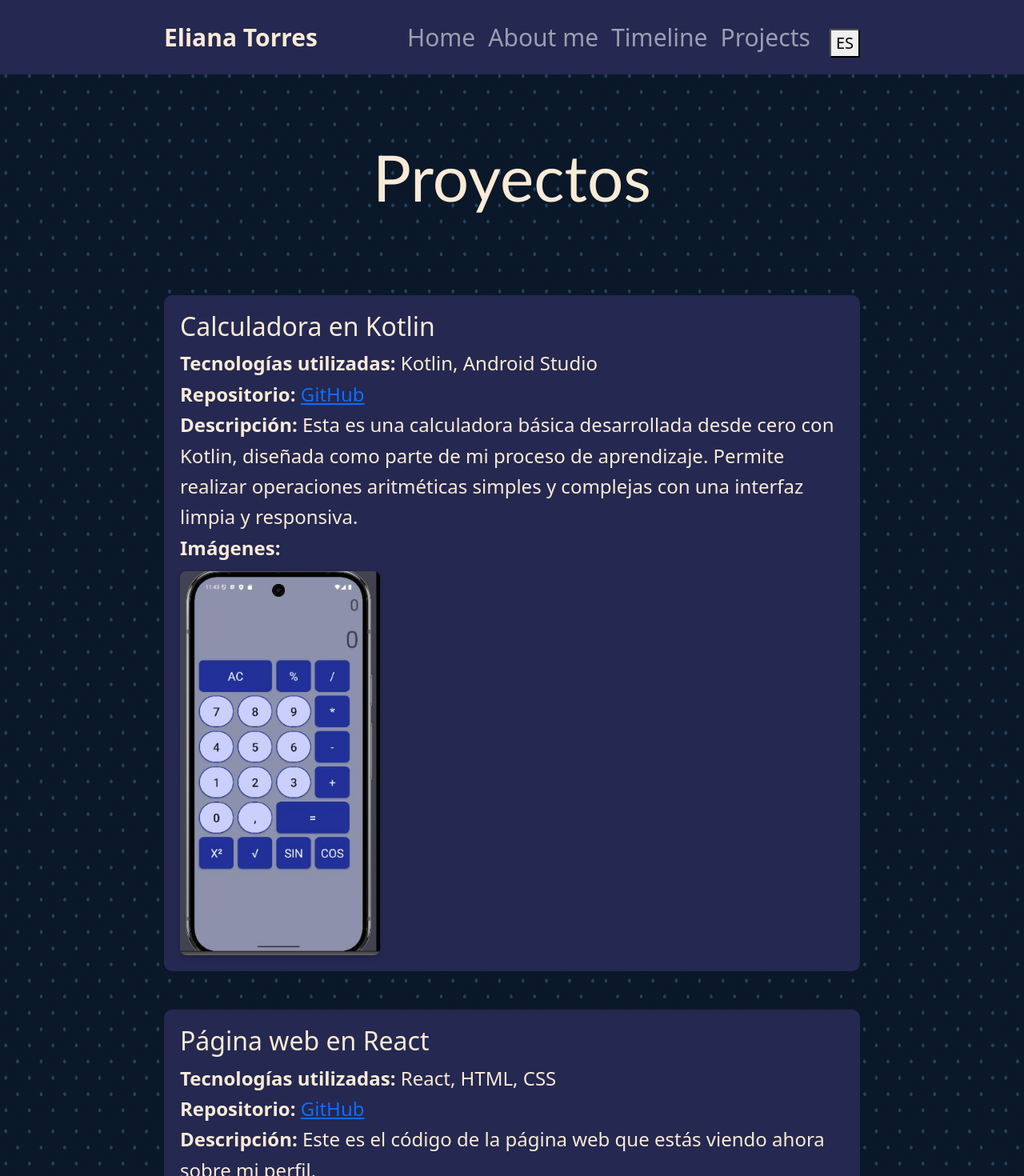
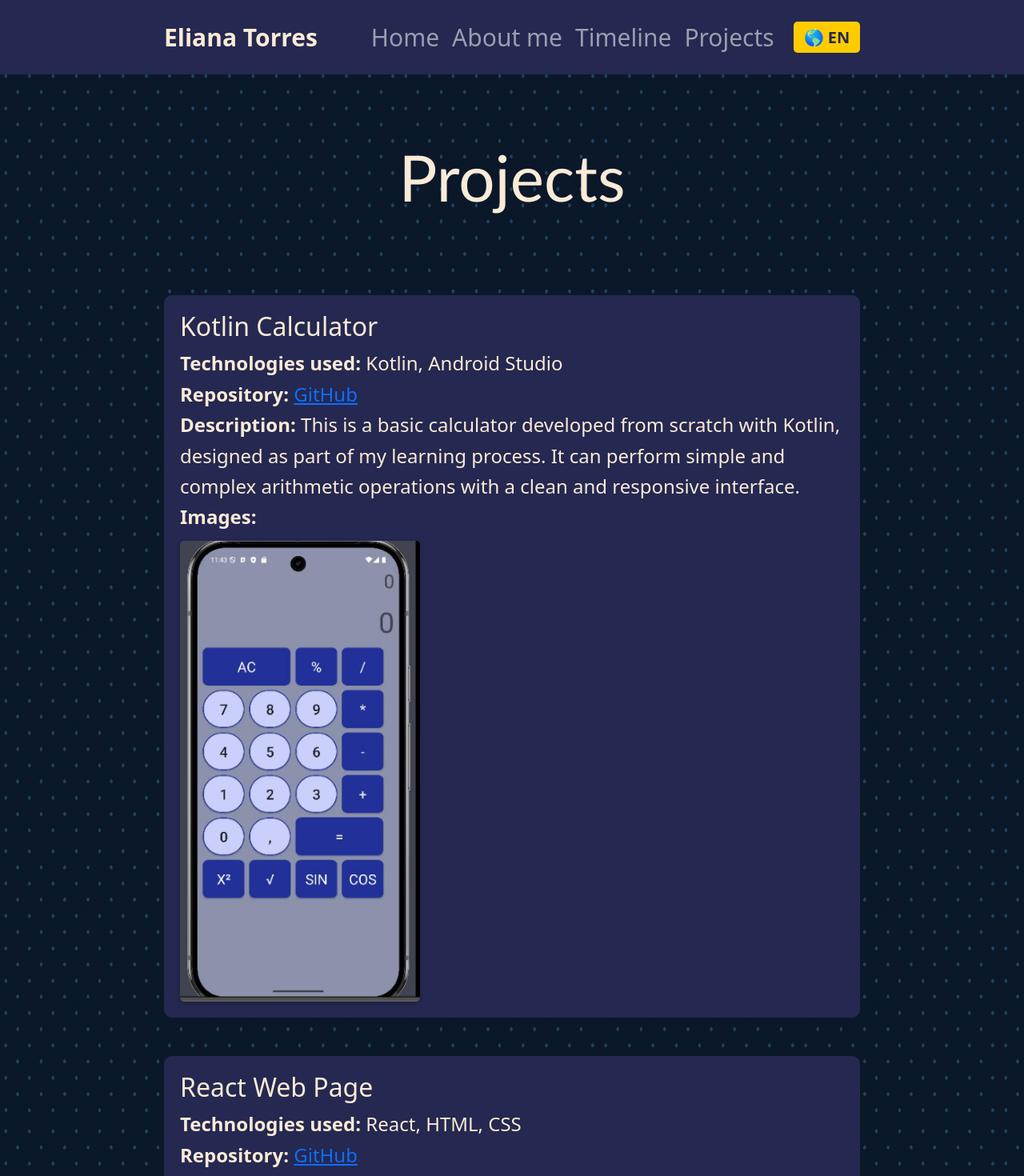
Before and after one commit to Eliana663/WebsiteEliana, a React (Create React App) app: page /Projects in a window 1280 px wide. Shown: the top 1470 px of the page at 80% size. Built offline with nearby package versions, Linux system fonts and the light colour scheme.

Commit message:
Projects Section languaje ES EN

```diff
--- a/src/LanguageContext.js
+++ b/src/LanguageContext.js
@@ -6,7 +6,6 @@ export const LanguageProvider = ({ children }) => {
   const [lang, setLang] = useState("es");
 
   useEffect(() => {
-    // Primero mira si hay idioma guardado en localStorage
     const savedLang = localStorage.getItem("lang");
     if (savedLang) {
       setLang(savedLang);
--- a/src/components/Layout.jsx
+++ b/src/components/Layout.jsx
@@ -45,9 +45,26 @@ const Layout = () => {
               <li className="nav-item">
                 <a className="nav-link" href="/projects" style={{ fontSize: '30px' }}>{t.projects}</a>
               </li>
-              <li className="nav-item">
-                <button onClick={toggleLang} style={{ fontSize: '20px', marginLeft: '1rem' }}>
-                  {lang === "es" ? "EN" : "ES"}
+              <li className="nav-item d-flex align-items-center">
+                <button
+                  onClick={toggleLang}
+                  style={{
+                    fontSize: '20px',
+                    marginLeft: '1rem',
+                    padding: '0.3rem 0.8rem',
+                    borderRadius: '5px',
+                    border: 'none',
+                    cursor: 'pointer',
+                    backgroundColor: '#ffcc00',
+                    color: '#252850',
+                    fontWeight: '600',
+                    display: 'flex',
+                    alignItems: 'center',
+                    gap: '5px'
+                  }}
+                  title="Change language"
+                >
+                  🌎 {lang === "es" ? "ES" : "EN"}
                 </button>
               </li>
             </ul>
--- a/src/data/projects.js
+++ /dev/null
@@ -1,45 +0,0 @@
-import calcImg from '../assets/img/ImagenCalculadoraAvanzada.png';
-import inicioImg from '../assets/img/IniciarSesion.png';
-import macrosImg from '../assets/img/Macros.png';
-import registroImg from '../assets/img/RegistrodeHabitos.png';
-import paginaWebImg from '../assets/img/ProyectoPaginaWeb.png';
-import buscadorAlim from '../assets/img/Buscador.png'
-import calculadoraKeto from '../assets/img/CalculadoraKeto.png'
-
-const projects = [
-  {
-    titulo: 'Calculadora en Kotlin',
-    tecnologias: ['Kotlin', 'Android Studio'],
-    repositorio: 'https://github.com/Eliana663/Calculadora-Avanzada',
-    descripcion:
-      'Esta es una calculadora básica desarrollada desde cero con Kotlin, diseñada como parte de mi proceso de aprendizaje. Permite realizar operaciones aritméticas simples y complejas con una interfaz limpia y responsiva.',
-    imagenes: [calcImg]
-  },
-  {
-    titulo: 'Página web en React',
-    tecnologias: ['React', 'HTML', 'CSS'],
-    repositorio: 'https://github.com/Eliana663/WebsiteEliana/tree/master',
-    descripcion:
-      'Este es el código de la página web que estás viendo ahora sobre mi perfil.',
-    imagenes: [paginaWebImg]
-  },
-  {
-    titulo: 'StayKeto - Proyecto fin de Máster (En desarrollo)',
-    tecnologias: [
-      'React',
-      'HTML',
-      'CSS',
-      'Spring Boot',
-      'Java',
-      'JPA',
-      'Spring Security',
-      'MySQL'
-    ],
-    repositorio: null,
-    descripcion:
-      'StayKeto es una aplicación web que estoy diseñando para ayudar a los usuarios a saber si están en cetosis y llevar un control visual de su progreso. Está enfocada en personas que siguen la dieta cetogénica y desean monitorear su estado metabólico, alimentación y métricas personales (peso, medidas, etc.).',
-    imagenes: [inicioImg, macrosImg, registroImg, buscadorAlim, calculadoraKeto]
-  }
-];
-
-export default projects;
--- a/src/locales/en.json
+++ b/src/locales/en.json
@@ -4,6 +4,14 @@
   "about": "About me",
   "timeline": "Timeline",
   "projects": "Projects",
+
+  "homeSection": {
+    "title": "Eliana Torres",
+    "p1": "Interested in gaining experience in the IT field",
+    "p2": "✨ Learning Java, Kotlin, and React, combining organization and creativity to build useful solutions. 💻",
+    "p3": "I invite you to explore my projects and get to know me a bit more",
+    "quote": "\"Those who lead and move the world are not machines, but ideas\" (Victor Hugo)"
+  },
 
   "aboutSection": {
     "title": "About me...",
@@ -36,14 +44,6 @@
     ]
   },
 
-  "homeSection": {
-    "title": "Eliana Torres",
-    "p1": "Interested in gaining experience in the IT field",
-    "p2": "✨ Learning Java, Kotlin, and React, combining organization and creativity to build useful solutions. 💻",
-    "p3": "I invite you to explore my projects and get to know me a bit more",
-    "quote": "\"Those who lead and move the world are not machines, but ideas\" (Victor Hugo)"
-  },
-
   "timelineSection": {
     "title": "Timeline",
     "description": "Below is a detailed timeline of my academic background and professional experience:"
@@ -59,80 +59,38 @@
       "Beggining": "October - 2025",
       "Ending": "Present",
       "Title": "Volunteer on TugOnn website"
-    },
-    {
-      "status": "Study",
-      "icon": "pi pi-graduation-cap",
-      "color": "#9C27B0",
-      "Organization": "UCAM - Universidad Católica de Murcia",
-      "Type": "Study",
-      "Beggining": "January - 2025",
-      "Ending": "November - 2025",
-      "Title": "Master in Programming and Java Application Development"
-    },
-    {
-      "status": "Study",
-      "icon": "pi pi-graduation-cap",
-      "color": "#9C27B0",
-      "Organization": "Academia Postal",
-      "Type": "Study",
-      "Beggining": "May - 2024",
-      "Ending": "September - 2024",
-      "Title": "Web Application Development Certification IFD0210"
-    },
-    {
-      "status": "Job",
-      "icon": "pi pi-briefcase",
-      "color": "#673AB7",
-      "Organization": "Grupo Teleco",
-      "Type": "Job",
-      "Beggining": "September - 2024",
-      "Ending": "September - 2024",
-      "Title": "Web Development Intern"
-    },
-    {
-      "status": "Job",
-      "icon": "pi pi-briefcase",
-      "color": "#673AB7",
-      "Organization": "ABCR Laboratorios",
-      "Beggining": "January - 2018",
-      "Ending": "February - 2024",
-      "Title": "Purchasing Administrator"
-    },
-    {
-      "status": "Study",
-      "icon": "pi pi-graduation-cap",
-      "color": "#9C27B0",
-      "Organization": "Escuela Oficial de Idiomas",
-      "Beggining": "January - 2018",
-      "Ending": "July - 2023",
-      "Title": "English Language Learning Course"
-    },
-    {
-      "status": "Job",
-      "icon": "pi pi-briefcase",
-      "color": "#673AB7",
-      "Beggining": "March 2013",
-      "Ending": "January - 2017",
-      "Title": "International Purchasing Manager"
-    },
-    {
-      "status": "Job",
-      "icon": "pi pi-briefcase",
-      "color": "#673AB7",
-      "Organization": "Corporación Delcop",
-      "Beggining": "March - 2011",
-      "Ending": "February - 2013",
-      "Title": "Logistics and International Purchasing Coordinator"
-    },
-    {
-      "status": "Study",
-      "icon": "pi pi-graduation-cap",
-      "color": "#9C27B0",
-      "Organization": "Universidad Marítima del Caribe",
-      "Beggining": "October 2005",
-      "Ending": "July 2010",
-      "Title": "Bachelor in Business Administration with specialization in International Trade, officially recognized in Spain"
     }
-  ]
+  ],
+
+  "projectsSection": {
+    "title": "Projects",
+    "projects": [
+      {
+        "title": "Kotlin Calculator",
+        "technologies": ["Kotlin", "Android Studio"],
+        "repository": "https://github.com/Eliana663/Calculadora-Avanzada",
+        "description": "This is a basic calculator developed from scratch with Kotlin, designed as part of my learning process. It can perform simple and complex arithmetic operations with a clean and responsive interface.",
+        "images": ["ImagenCalculadoraAvanzada.png"]
+      },
+      {
+        "title": "React Web Page",
+        "technologies": ["React", "HTML", "CSS"],
+        "repository": "https://github.com/Eliana663/WebsiteEliana/tree/master",
+        "description": "This is the code of the web page you are currently seeing about my profile.",
+        "images": ["ProyectoPaginaWeb.png"]
+      },
+      {
+        "title": "StayKeto - Master’s Project",
+        "technologies": ["React", "HTML", "CSS", "Spring Boot", "Java", "JPA", "Spring Security", "MySQL"],
+        "repository": null,
+        "description": "StayKeto is a web application I am designing to help users track whether they are in ketosis and visualize their progress. It is focused on people following the ketogenic diet and wanting to monitor their metabolic state, diet, and personal metrics (weight, measurements, etc.).",
+        "images": ["IniciarSesion.png","Macros.png","RegistrodeHabitos.png","Buscador.png","CalculadoraKeto.png"]
+      }
+    ],
+    "technologies": "Technologies used",
+    "repository": "Repository",
+    "description": "Description",
+    "images": "Images",
+    "underDevelopment": "Under development"
+  }
 }
--- a/src/locales/es.json
+++ b/src/locales/es.json
@@ -1,55 +1,53 @@
 {
   "brand": "Eliana Torres",
   "home": "Inicio",
-  "about": "Acerca de mí",
-  "timeline": "Timeline",
+  "about": "Sobre mí",
+  "timeline": "Cronología",
   "projects": "Proyectos",
 
+  "homeSection": {
+    "title": "Eliana Torres",
+    "p1": "Interesada en adquirir experiencia en el área de TI",
+    "p2": "✨ Aprendiendo Java, Kotlin y React, combinando organización y creatividad para construir soluciones útiles. 💻",
+    "p3": "Te invito a explorar mis proyectos y conocerme un poco más",
+    "quote": "\"Los que lideran y mueven el mundo no son máquinas, sino ideas\" (Victor Hugo)"
+  },
+
   "aboutSection": {
-    "title": "Acerca de mí...",
+    "title": "Sobre mí...",
     "intro": [
-      "✨ He desarrollado una aplicación web completa para el seguimiento de la dieta cetogénica 🍳📊 utilizando Spring Boot, MySQL y React, como proyecto final de mi Máster en Java.",
-      "📌 Cuento con experiencia previa en administración y entornos internacionales en inglés, lo que me permite combinar una base técnica sólida con buenas habilidades de comunicación y organización.",
-      "🚀 Actualmente busco mi primera oportunidad profesional en IT, ya sea a través de prácticas o una posición junior, con el objetivo de seguir creciendo como desarrolladora y aportar valor real desde el primer día."
+      "✨ He desarrollado una aplicación web completa para el seguimiento de la dieta cetogénica 🍳📊 usando Spring Boot, MySQL y React como proyecto final de mi máster en Java.",
+      "📌 Cuento con experiencia previa en administración y entornos internacionales de habla inglesa, lo que me permite combinar habilidades técnicas sólidas con capacidad de comunicación y organización.",
+      "🚀 Actualmente busco mi primera oportunidad profesional en TI, ya sea a través de prácticas o un puesto junior, con el objetivo de seguir creciendo como desarrolladora y aportar valor desde el primer día."
     ],
-    "educationTitle": "🎓 Formación y certificaciones",
+    "educationTitle": "🎓 Educación y certificaciones",
     "education": [
-      "Máster en Java (con proyecto práctico en desarrollo web)",
-      "Licenciada en Administración (Comercio Internacional) con equivalencia en España",
-      "Certificado Profesional en Programación Web IFCD0210 (Xunta de Galicia)",
+      "Máster en Java (con proyecto práctico de desarrollo web)",
+      "Licenciatura en Administración de Empresas (Comercio Internacional), reconocida oficialmente en España",
+      "Certificación profesional en Desarrollo Web IFCD0210 (Xunta de Galicia)",
       "Inglés profesional (C1)"
     ],
     "skillsTitle": "💻 Tecnologías y herramientas",
     "skills": [
-      "Java (medio): fundamentos, POO, programación avanzada y multihilo",
-      "Spring Boot (medio): arquitectura MVC, APIs REST, integración con Hibernate",
-      "React (medio): desarrollo frontend, MUI, creación de componentes reutilizables",
-      "HTML, CSS y JavaScript (medio)",
-      "SQL y bases de datos relacionales (medio): MySQL, JDBC",
-      "Desarrollo de APIs RESTful (medio)",
-      "Kotlin y Android Studio (medio): desarrollo de aplicaciones móviles",
-      "Git (medio): control de versiones",
-      "Cloud (bajo-medio): despliegue en Netlify",
-      "Gestión de proyectos Java (bajo): Maven, Gradle, Ant",
-      "Testing y logging (bajo)",
-      "Patrones de diseño (bajo): Singleton, Builder"
+      "Java (intermedio): fundamentos, POO, programación avanzada, multithreading",
+      "Spring Boot (intermedio): arquitectura MVC, APIs REST, integración con Hibernate",
+      "React (intermedio): desarrollo frontend, MUI, componentes reutilizables",
+      "HTML, CSS y JavaScript (intermedio)",
+      "SQL y bases de datos relacionales (intermedio): MySQL, JDBC",
+      "Desarrollo de APIs RESTful (intermedio)",
+      "Kotlin y Android Studio (intermedio): desarrollo de aplicaciones móviles",
+      "Git (intermedio): control de versiones",
+      "Cloud (básico-intermedio): despliegue con Netlify",
+      "Gestión de proyectos Java (básico): Maven, Gradle, Ant",
+      "Testing y logging (básico)",
+      "Patrones de diseño (básico): Singleton, Builder"
     ]
   },
 
-  "homeSection": {
-    "title": "Eliana Torres",
-    "p1": "Interesada en obtener experiencia en el área de TI",
-    "p2": "✨ Aprendiendo Java, Kotlin y React, combinando organización y creatividad para crear soluciones útiles. 💻",
-    "p3": "Te invito a explorar mis proyectos y a conocerme un poco más",
-    "quote": "\"Las que conducen y arrastran al mundo no son las máquinas, sino las ideas\" (Victor Hugo)"
+  "timelineSection": {
+    "title": "Cronología",
+    "description": "A continuación se muestra una cronología detallada de mi formación académica y experiencia profesional:"
   },
-
-   "timelineSection": {
-    "title": "Timeline",
-    "description":  "A continuación, presento una cronología detallada de mi formación académica y experiencia profesional:"
-  },
-
-
 
   "timetableSection": [
     {
@@ -57,86 +55,42 @@
       "icon": "pi pi-briefcase",
       "color": "#673AB7",
       "Organization": "TugOnn Schweiz",
-      "Type": "Empleo",
+      "Type": "Trabajo",
       "Beggining": "Octubre - 2025",
-      "Ending": "Actual",
-      "Title": "Voluntaria en página web de TugOnn"
-    },
-    {
-      "status": "Estudio",
-      "icon": "pi pi-graduation-cap",
-      "color": "#9C27B0",
-      "Organization": "UCAM - Universidad Católica de Murcia",
-      "Type": "Estudio",
-      "Beggining": "Enero - 2025",
-      "Ending": "Noviembre - 2025",
-      "Title": "Master en Programación y Desarrollo de Aplicaciones Java"
-    },
-    {
-      "status": "Estudio",
-      "icon": "pi pi-graduation-cap",
-      "color": "#9C27B0",
-      "Organization": "Academia Postal",
-      "Type": "Estudio",
-      "Beggining": "Mayo - 2024",
-      "Ending": "Septiembre - 2024",
-      "Title": "Certificación en Desarrollo de Aplicaciones Web IFD0210"
-    },
-    {
-      "status": "Empleo",
-      "icon": "pi pi-briefcase",
-      "color": "#673AB7",
-      "Organization": "Grupo Teleco",
-      "Type": "Empleo",
-      "Beggining": "Septiembre - 2024",
-      "Ending": "Septiembre - 2024",
-      "Title": "Practicante Desarrollo Web"
-    },
-    {
-      "status": "Empleo",
-      "icon": "pi pi-briefcase",
-      "color": "#673AB7",
-      "Organization": "ABCR Laboratorios",
-      "Beggining": "Enero - 2018",
-      "Ending": "Febrero - 2024",
-      "Title": "Administrativo de Compras"
-    },
-    {
-      "status": "Estudio",
-      "icon": "pi pi-graduation-cap",
-      "color": "#9C27B0",
-      "Organization": "Escuela Oficial de Idiomas",
-      "Beggining": "Enero - 2018",
-      "Ending": "Julio - 2023",
-      "Title": "Curso Aprendizaje Idioma Inglés"
-    },
-    {
-      "status": "Empleo",
-      "icon": "pi pi-briefcase",
-      "color": "#673AB7",
-      "Beggining": "Marzo 2013",
-      "Ending": "Enero - 2017",
-      "Title": "Gerente de Compras Internacionales"
-    },
-    {
-      "status": "Empleo",
-      "icon": "pi pi-briefcase",
-      "color": "#673AB7",
-      "Organization": "Corporación Delcop",
-      "Beggining": "Marzo - 2011",
-      "Ending": "Febrero - 2013",
-      "Title": "Coordinador de Logística y Compras Internacionales"
-    },
-    {
-      "status": "Estudio",
-      "icon": "pi pi-graduation-cap",
-      "color": "#9C27B0",
-      "Organization": "Universidad Marítima del Caribe",
-      "Beggining": "Octubre 2005",
-      "Ending": "Julio 2010",
-      "Title": "Grado en Administración Mención Comercio Internacional con equivalencia de título en España"
+      "Ending": "Presente",
+      "Title": "Voluntaria en la página web de TugOnn"
     }
-  ]
+  ],
 
-
+  "projectsSection": {
+    "title": "Proyectos",
+    "projects": [
+      {
+        "title": "Calculadora en Kotlin",
+        "technologies": ["Kotlin", "Android Studio"],
+        "repository": "https://github.com/Eliana663/Calculadora-Avanzada",
+        "description": "Esta es una calculadora básica desarrollada desde cero con Kotlin, diseñada como parte de mi proceso de aprendizaje. Permite realizar operaciones aritméticas simples y complejas con una interfaz limpia y responsiva.",
+        "images": ["ImagenCalculadoraAvanzada.png"]
+      },
+      {
+        "title": "Página web en React",
+        "technologies": ["React", "HTML", "CSS"],
+        "repository": "https://github.com/Eliana663/WebsiteEliana/tree/master",
+        "description": "Este es el código de la página web que estás viendo ahora sobre mi perfil.",
+        "images": ["ProyectoPaginaWeb.png"]
+      },
+      {
+        "title": "StayKeto - Proyecto de Máster",
+        "technologies": ["React", "HTML", "CSS", "Spring Boot", "Java", "JPA", "Spring Security", "MySQL"],
+        "repository": null,
+        "description": "StayKeto es una aplicación web que estoy diseñando para ayudar a los usuarios a saber si están en cetosis y llevar un control visual de su progreso. Está enfocada en personas que siguen la dieta cetogénica y desean monitorear su estado metabólico, alimentación y métricas personales (peso, medidas, etc.).",
+        "images": ["IniciarSesion.png","Macros.png","RegistrodeHabitos.png","Buscador.png","CalculadoraKeto.png"]
+      }
+    ],
+    "technologies": "Tecnologías utilizadas",
+    "repository": "Repositorio",
+    "description": "Descripción",
+    "images": "Imágenes",
+    "underDevelopment": "En desarrollo"
+  }
 }
--- a/src/pages/Projects.css
+++ b/src/pages/Projects.css
@@ -6,9 +6,13 @@
 }
 
 .proyecto-img {
-  width: 250px;
+  width: 300px;
   height: auto;
-  border-radius: 8px;
+  border-radius: 5px;
   box-shadow: 0 2px 6px rgba(0,0,0,0.2);
   object-fit: cover;
 }
+
+.proyecto-img-wide {
+  width: 500px;
+}
--- a/src/pages/Projects.jsx
+++ b/src/pages/Projects.jsx
@@ -1,35 +1,58 @@
-import projects from '../data/projects';
-import './Projects.css'; // Asegúrate de tener un CSS para las clases
+import calcImg from '../assets/img/ImagenCalculadoraAvanzada.png';
+import inicioImg from '../assets/img/IniciarSesion.png';
+import macrosImg from '../assets/img/Macros.png';
+import registroImg from '../assets/img/RegistrodeHabitos.png';
+import paginaWebImg from '../assets/img/ProyectoPaginaWeb.png';
+import buscadorAlim from '../assets/img/Buscador.png';
+import calculadoraKeto from '../assets/img/CalculadoraKeto.png';
+import './Projects.css';
+
+import esJson from '../locales/es.json';
+import enJson from '../locales/en.json';
+import { useLanguage } from '../LanguageContext';
 
 export const Projects = () => {
+  const { lang } = useLanguage();
+  const data = lang === 'es' ? esJson : enJson;
+
+  // Asignar los imports correctos a cada proyecto
+  const imagesMap = {
+    'ImagenCalculadoraAvanzada.png': calcImg,
+    'IniciarSesion.png': inicioImg,
+    'Macros.png': macrosImg,
+    'RegistrodeHabitos.png': registroImg,
+    'ProyectoPaginaWeb.png': paginaWebImg,
+    'Buscador.png': buscadorAlim,
+    'CalculadoraKeto.png': calculadoraKeto
+  };
+
   return (
     <div className="container my-5">
-      <h1 className="titulos">Proyectos</h1>
-
-      {projects.map((p, i) => (
+      <h1 className="titulos">{data.projectsSection.title}</h1>
+      {data.projectsSection.projects.map((p, i) => (
         <div className="projects mb-5" key={i}>
-          <h2>{p.titulo}</h2>
+          <h2>{p.title}</h2>
           <ul>
-            <li><strong>Tecnologías utilizadas:</strong> {p.tecnologias.join(', ')}</li>
+            <li><strong>{data.projectsSection.technologies}:</strong> {p.technologies.join(', ')}</li>
             <li>
-              <strong>Repositorio:</strong>{' '}
-              {p.repositorio ? (
-                <a href={p.repositorio} target="_blank" rel="noopener noreferrer">GitHub</a>
+              <strong>{data.projectsSection.repository}:</strong>{' '}
+              {p.repository ? (
+                <a href={p.repository} target="_blank" rel="noopener noreferrer">GitHub</a>
               ) : (
-                'En construcción'
+                data.projectsSection.underDevelopment
               )}
             </li>
-            <li><strong>Descripción:</strong> {p.descripcion}</li>
-            {p.imagenes.length > 0 && (
+            <li><strong>{data.projectsSection.description}:</strong> {p.description}</li>
+            {p.images.length > 0 && (
               <li>
-                <strong>Imágenes:</strong>
+                <strong>{data.projectsSection.images}:</strong>
                 <div className="imagenes-proyecto">
-                  {p.imagenes.map((img, idx) => (
+                  {p.images.map((img, idx) => (
                     <img
                       key={idx}
-                      src={img}
-                      alt={`${p.titulo} ${idx + 1}`}
-                      className="proyecto-img"
+                      src={imagesMap[img]}
+                      alt={`${p.title} screenshot ${idx + 1}`}
+                      className={`proyecto-img ${img === "Buscador.png" ? "proyecto-img-wide" : ""}`}
                     />
                   ))}
                 </div>
```
